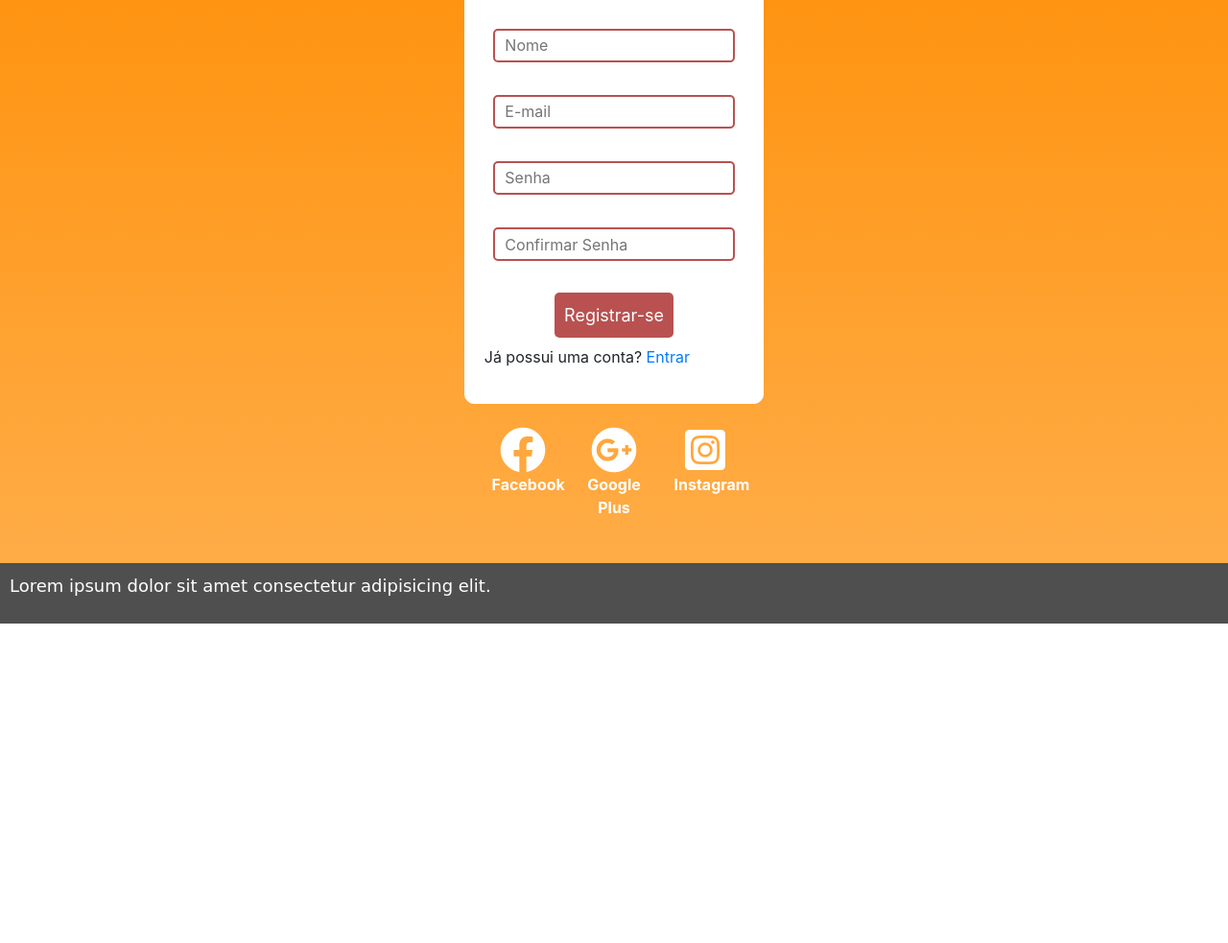
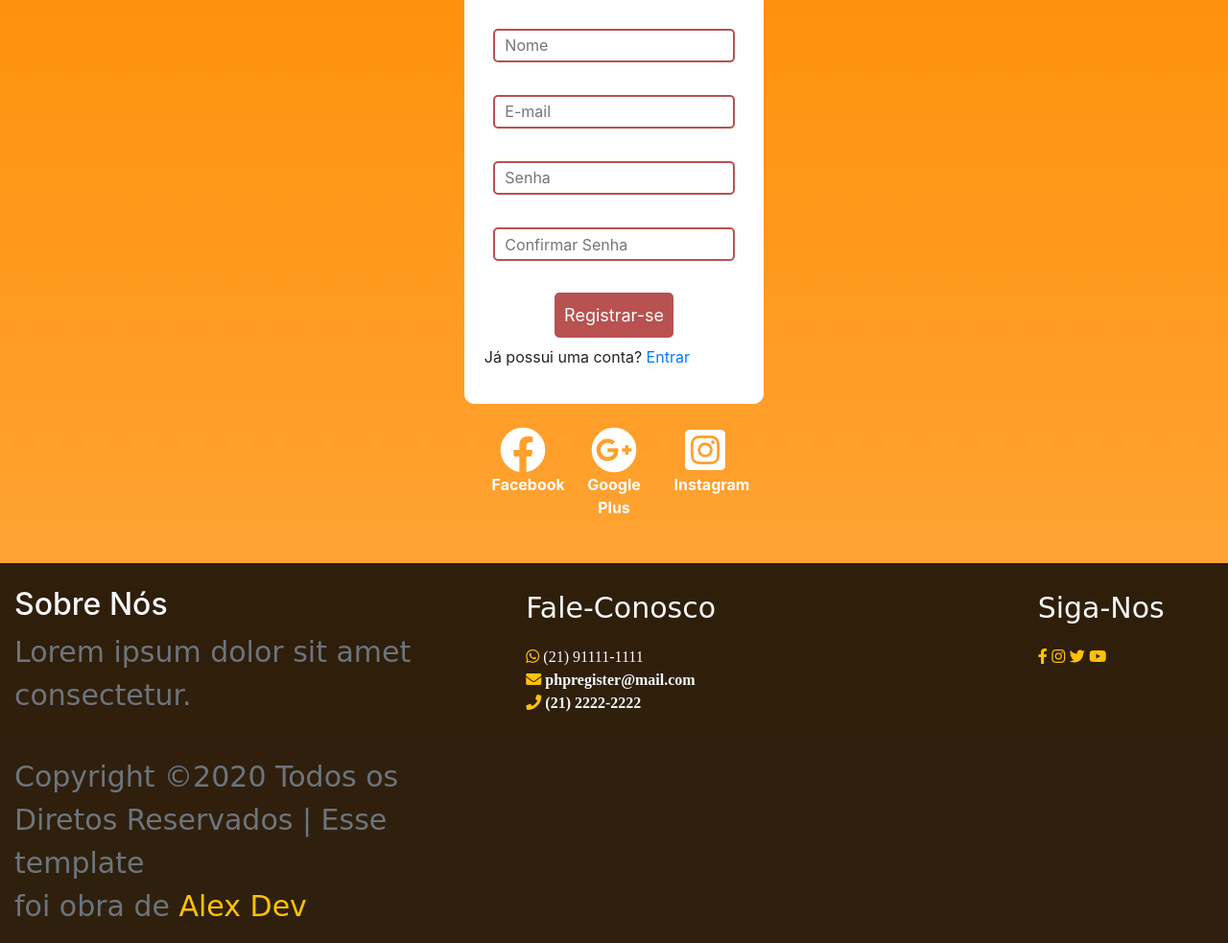
Before and after one commit to AlexAraujoDeBraga/php-login-system, a PHP site: page /register.php in a window 1280 px wide. Shown: the part 182-1165 px from the top of the page at 96% size. Before the commit the page ends 832 px from the top, so only its background shows below. Run offline with PHP 8.4, Linux system fonts and the light colour scheme; some libraries are stand-ins or nearby versions; some web fonts are replaced.

Commit message:
28august commit

```diff
--- a/css/style-register.css
+++ b/css/style-register.css
@@ -118,15 +118,14 @@ form,
     font-weight: bold;
 }
 
-.footer {
+footer {
     margin: 30px 0px 0px;
-    background: #4F4F4F;
-    padding: 10px;
+    background: rgb(0, 0, 0, 0.815);
     font-size: var(--Rubik);
+    overflow-x: hidden;
 }
 
-.footer p {
-    font-size: 18px;
+footer p {
+    font-size: 30px;
     font-family: var(--Patua);
-    color: white;
 }
--- a/register.php
+++ b/register.php
@@ -60,8 +60,36 @@
         </div>
     </div>
     <footer>
-        <div class="footer">
-            <p>Lorem ipsum dolor sit amet consectetur adipisicing elit.</p>
+        <div class="container-fluid footer">
+            <div class="row text-left">
+                <div class="col-md-5">
+                    <h2 class="text-light pt-4">
+                        Sobre Nós
+                    </h2>
+                    <p class="text-muted">Lorem ipsum dolor sit amet consectetur.</p>
+                    <p class="pt-4 text-muted">Copyright &copy2020 Todos os Diretos Reservados | Esse template </br> foi obra de
+                        <span class="text-warning">Alex Dev</span></p>
+                </div>
+                <div class="col-md-5">
+                    <p class="pt-4 text-light">Fale-Conosco</p>
+                    <div class="column">
+                        <i class="fab fa-whatsapp text-warning"><span class="text-light">  (21) 91111-1111</span></i>
+                        <br>
+                        <i class="fas fa-envelope text-warning"><span class="text-light">  phpregister@mail.com</span></i>
+                        <br>
+                        <i class="fas fa-phone text-warning"><span class="text-light">  (21) 2222-2222</span></i>
+                    </div>
+                </div>
+                <div class="col-md-2">
+                    <p class="pt-4 text-light">Siga-Nos</p>
+                    <div class="column">
+                        <i class="fab fa-facebook-f text-warning"></i>
+                        <i class="fab fa-instagram text-warning"></i>
+                        <i class="fab fa-twitter text-warning"></i>
+                        <i class="fab fa-youtube text-warning"></i>
+                    </div>
+                </div>
+            </div>
         </div>
     </footer>
     <script src="https://cdnjs.cloudflare.com/ajax/libs/jquery/3.5.1/jquery.min.js" integrity="sha512-bLT0Qm9VnAYZDflyKcBaQ2gg0hSYNQrJ8RilYldYQ1FxQYoCLtUjuuRuZo+fjqhx/qtq/1itJ0C2ejDxltZVFg==" crossorigin="anonymous"></script>
```
